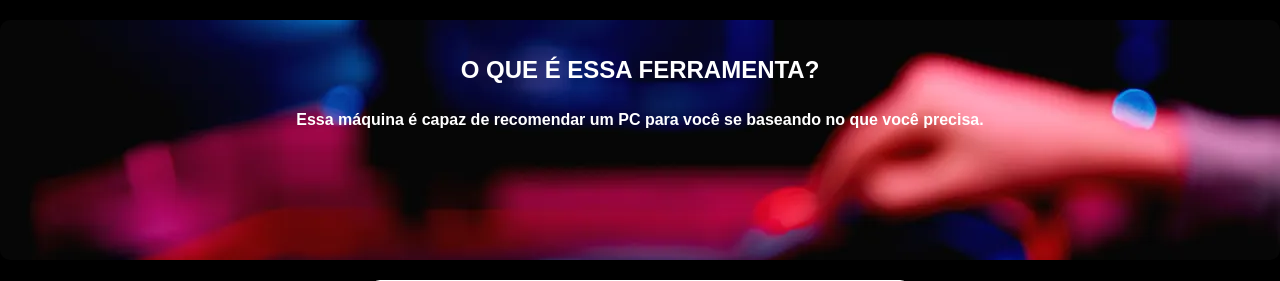
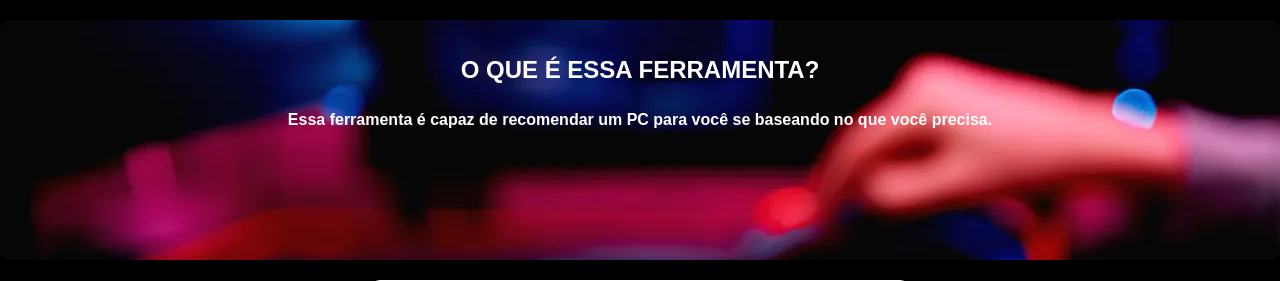
Before and after one commit to QR-Cadmiel/RigRover, a PHP site: page /maquinas_recomendadas.php in a window 1280 px wide. Shown: the part 116-397 px from the top of the page. Run offline with PHP 8.4, Linux system fonts and the light colour scheme.

Commit message:
finalização maquinas recomendadas

```diff
--- a/maquinas_recomendadas.php
+++ b/maquinas_recomendadas.php
@@ -35,7 +35,7 @@
 
     <div class="ferramenta-info">
         <h1>O QUE É ESSA FERRAMENTA?</h1>
-        <h5>Essa máquina é capaz de recomendar um PC para você se baseando no que você precisa.</h5>
+        <h5>Essa ferramenta é capaz de recomendar um PC para você se baseando no que você precisa.</h5>
     </div>
 
     <div class="ferramenta-analise">
```
